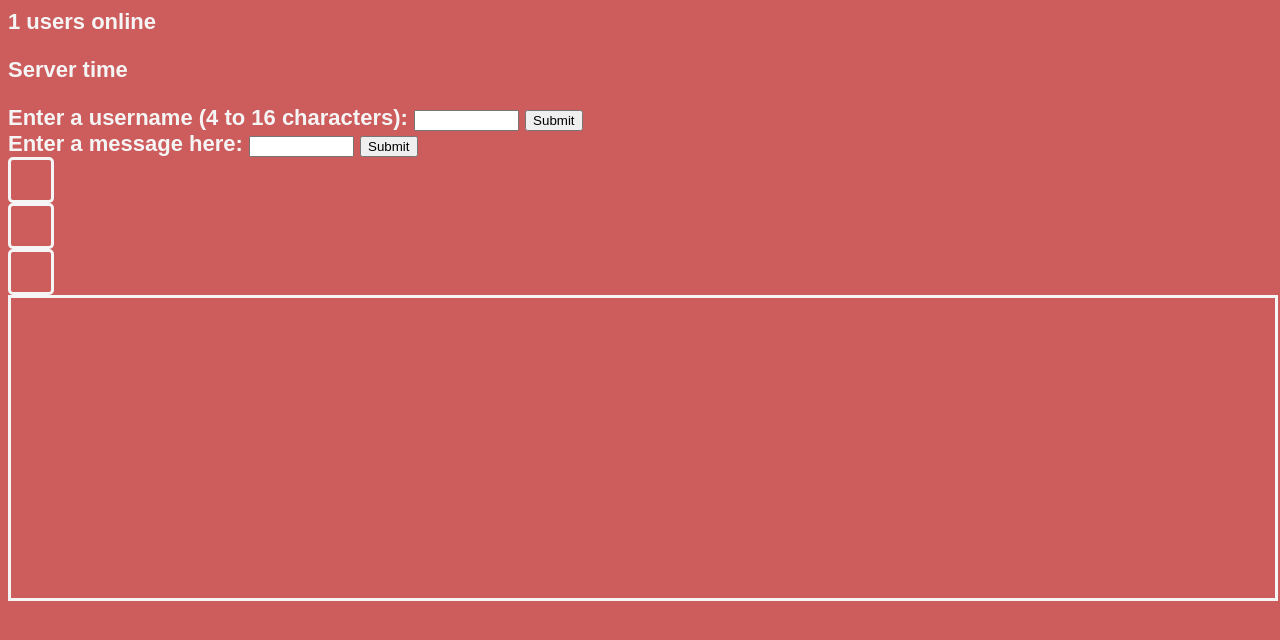
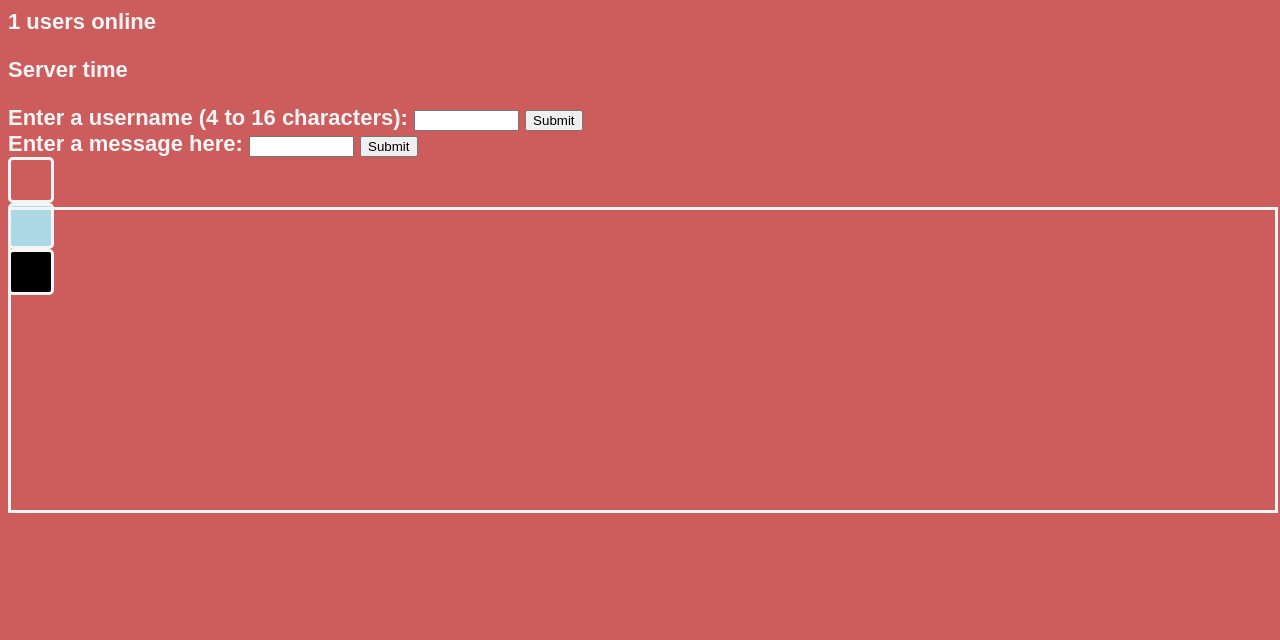
Before and after one commit to dylanpruitt/dpruitt-chat-app, a website: page index.html in a window 1280 px wide. Shown: the part 100-740 px from the top of the page. Drawn offline with nearby package versions, Linux system fonts and the light colour scheme.

Commit message:
please work jQuery

```diff
--- a/index.html
+++ b/index.html
@@ -19,9 +19,11 @@
        minlength="1" maxlength="256" size="10">
 <button id="submitMessage" onclick="sendMessage ()">Submit</button>
 
-<div id="redBackground" class="colorSelector"></div>
-<div id="blueBackground" class="colorSelector"></div>
-<div id="blackBackground" class="colorSelector"></div>
+<div id = "colorSelectors">
+		<div id="redBackground" class="colorSelector"></div>
+		<div id="blueBackground" class="colorSelector"></div>
+		<div id="blackBackground" class="colorSelector"></div>
+</div>
 
 <div id="messageContainer"></div>
 
@@ -42,21 +44,25 @@
 		color: lightskyblue;
 		text-decoration: underline;
 	}
+	#messageContainer {
+		width: 100%;
+		height: 300px;
+		overflow: auto;
+		border: 3px solid whitesmoke;
+	}
+	#colorSelectors {
+		width: 200px;
+		height: 50px;
+	}
 	.colorSelector {
 		width: 40px;
 		height: 40px;
 		border: 3px solid whitesmoke;
 		border-radius: 5px;
 	}
-	#redBackground { color: indianred; }
-	#blueBackground { color: lightblue; }
-	#blackBackground { color: black; }
-	#messageContainer {
-		width: 100%;
-		height: 300px;
-		overflow: auto;
-		border: 3px solid whitesmoke;
-	}
+	#redBackground { background-color: indianred; }
+	#blueBackground { background-color: lightblue; }
+	#blackBackground { background-color: black; }
 </style>
 
 <script src="https://code.jquery.com/jquery-1.10.2.js"></script>
@@ -130,7 +136,9 @@
 		}
 
 		changeBackgroundColor = function (colorName) {
-			$('body').css('background-color', colorName + '!important');
+			$(function(){
+				$('body').css('background-color', colorName + '!important');
+			});
 		}
 	  </script>
 </html>
```
